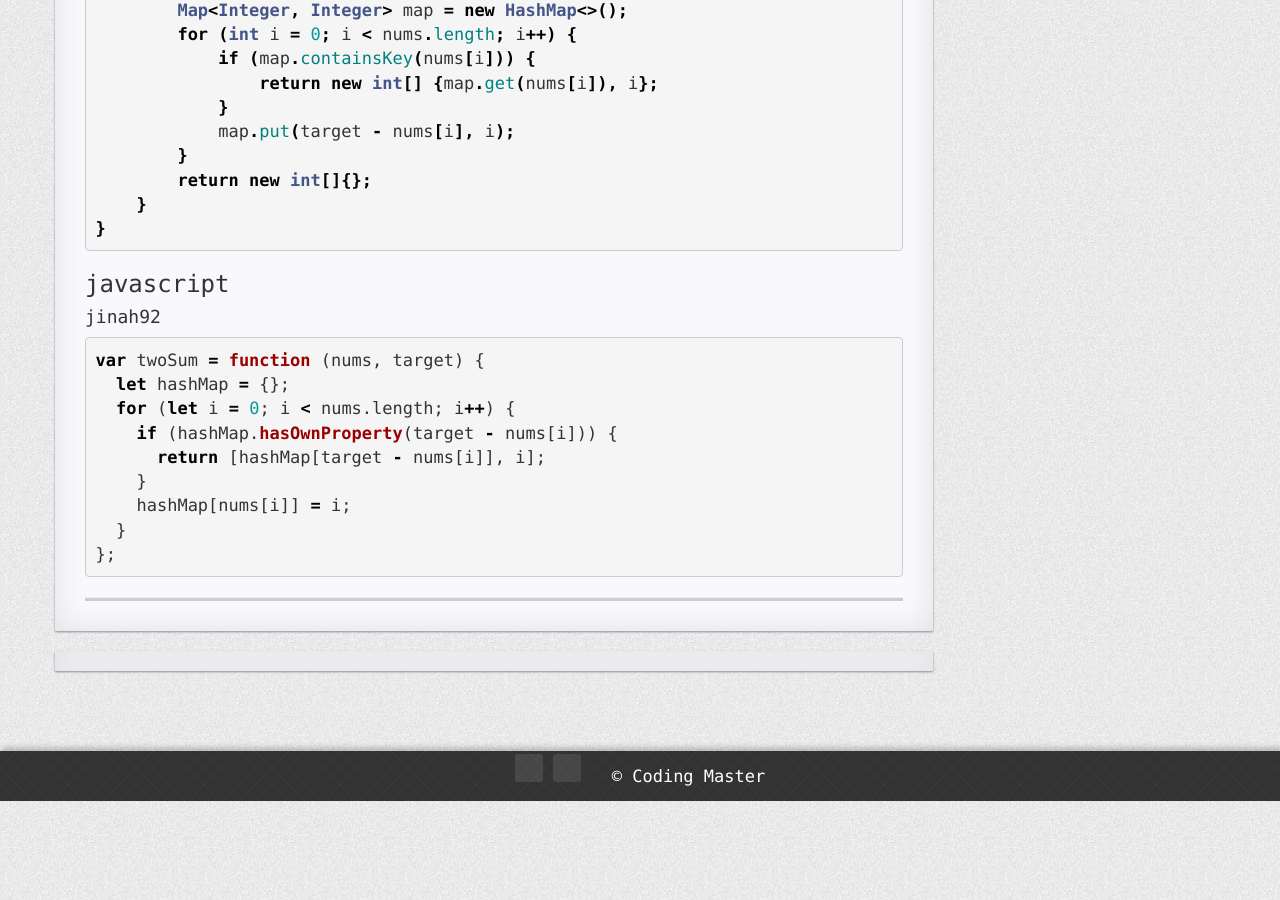
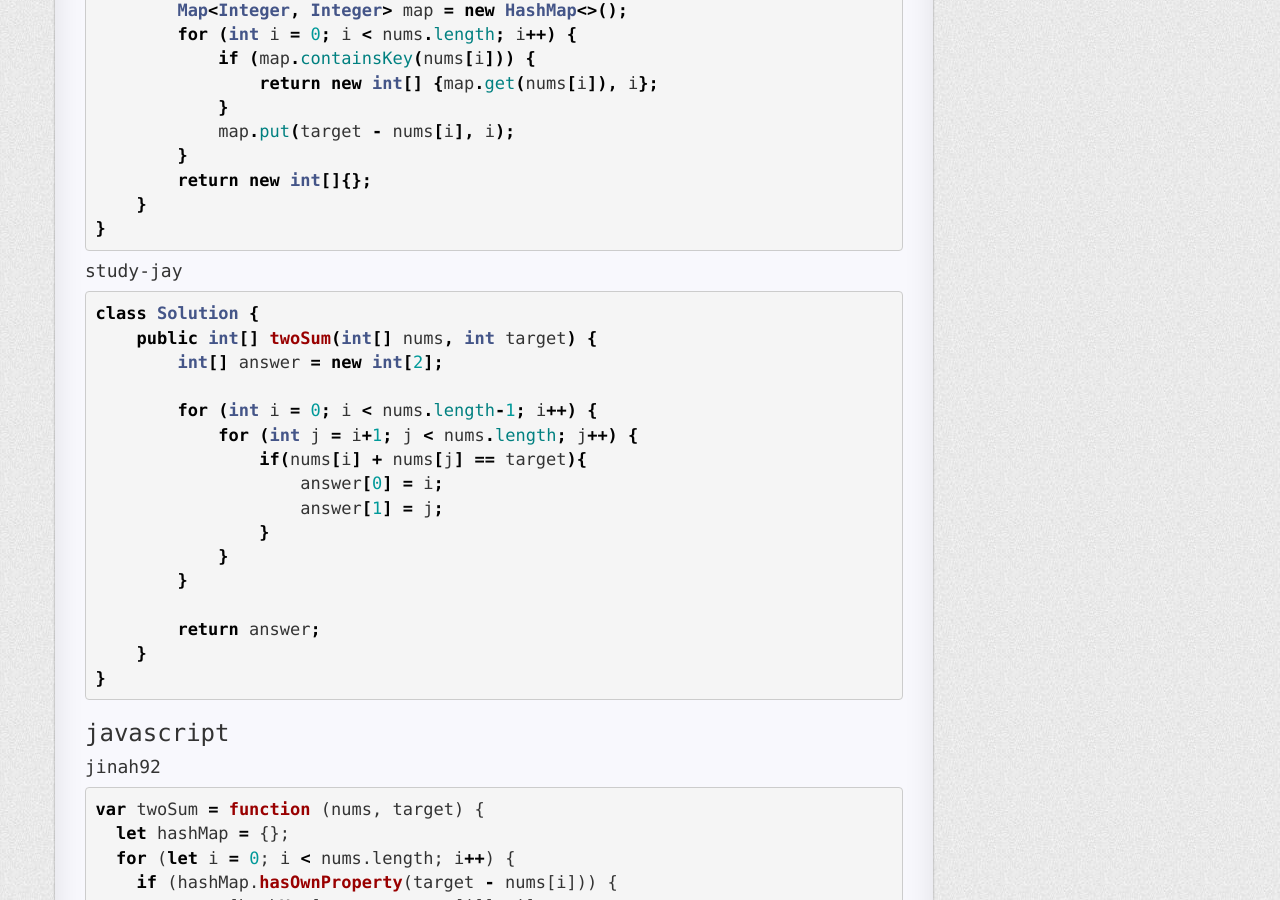
Before and after one commit to COMA-coding-master/COMA-coding-master.github.io, a Jekyll site: the page built from _posts/2022-02-13-two_sum.md, in a window 1280 px wide and 900 px high, scrolled down 1047 px. Built offline with Jekyll 4.4.1, drawn with Linux system fonts in a browser that asks for light colours; nearby versions of some CDN libraries; comment, search, counter and statistics services are not loaded; a style sheet for code colours, icons or effects is not loaded.

Commit message:
two_sum 풀이

````diff
--- a/_posts/2022-02-13-two_sum.md
+++ b/_posts/2022-02-13-two_sum.md
@@ -53,6 +53,27 @@ class Solution {
 }
 ```
 
+#### study-jay
+
+```java
+class Solution {
+    public int[] twoSum(int[] nums, int target) {
+        int[] answer = new int[2];
+
+        for (int i = 0; i < nums.length-1; i++) {
+            for (int j = i+1; j < nums.length; j++) {
+                if(nums[i] + nums[j] == target){
+                    answer[0] = i;
+                    answer[1] = j;
+                }
+            }
+        }
+
+        return answer;
+    }
+}
+```
+
 ### javascript
 
 #### jinah92
````
